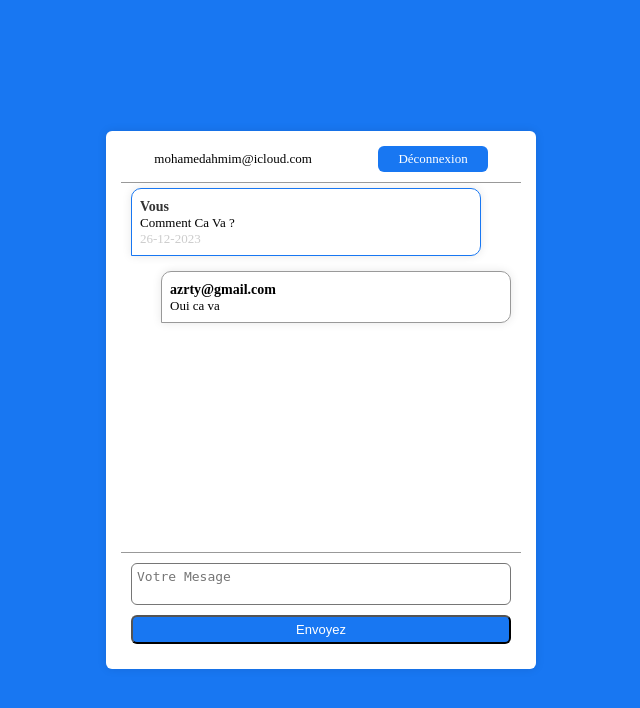
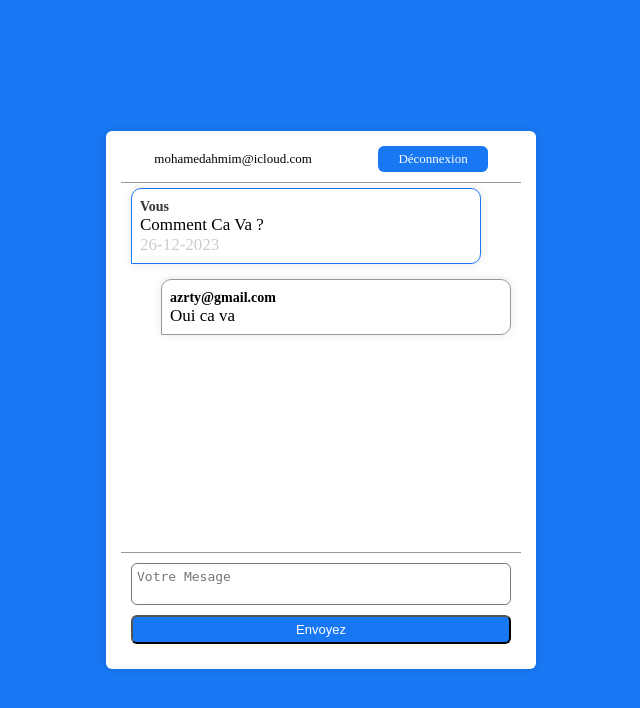
Before and after one commit to Ahmim-Mohamed-Ali/educational_website, a PHP site: page /Vue/forum.php in a window 1280 px wide. Shown: the top 708 px of the page, without its empty margins (319-959 px from the left). Run offline with PHP 8.4, Linux system fonts and the light colour scheme.

Commit message:
Test Css

```diff
--- a/style.css
+++ b/style.css
@@ -111,7 +111,7 @@ font-size: 14px;
 }
 
 .message_box p {
-font-size:13px;
+font-size:17px;
 word-break:break all;
 }
 
```
